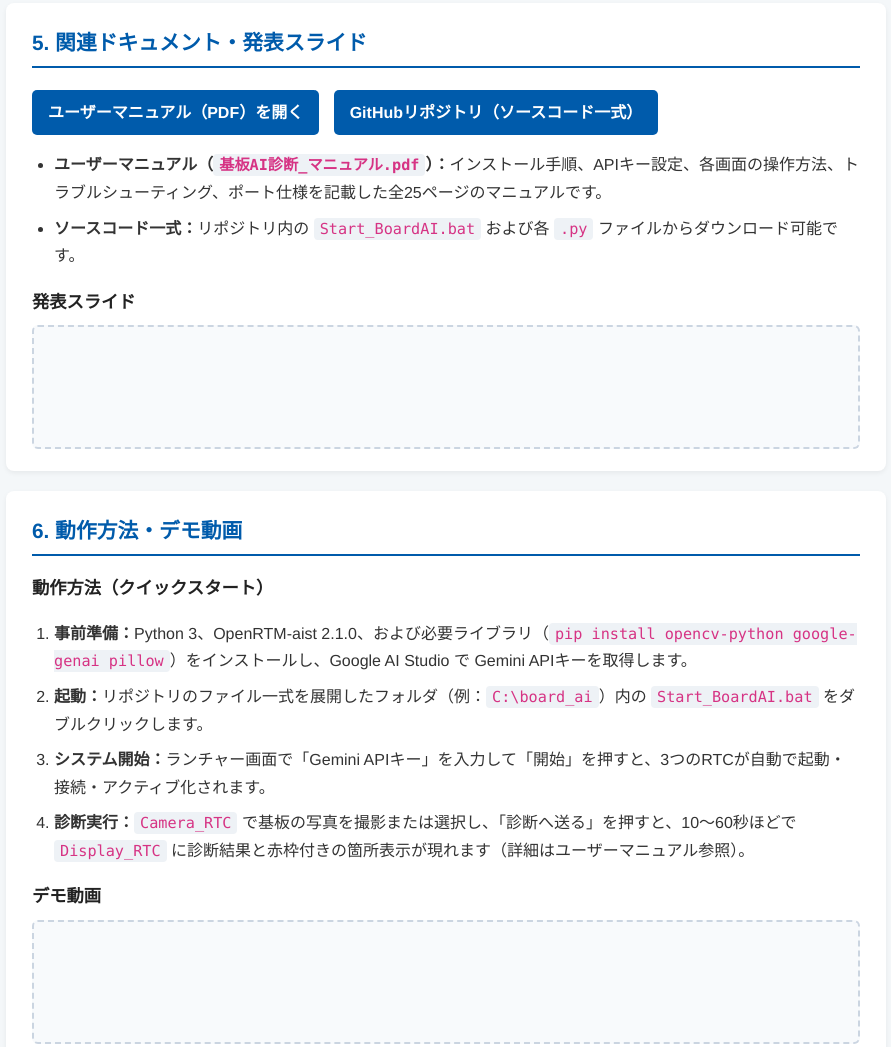
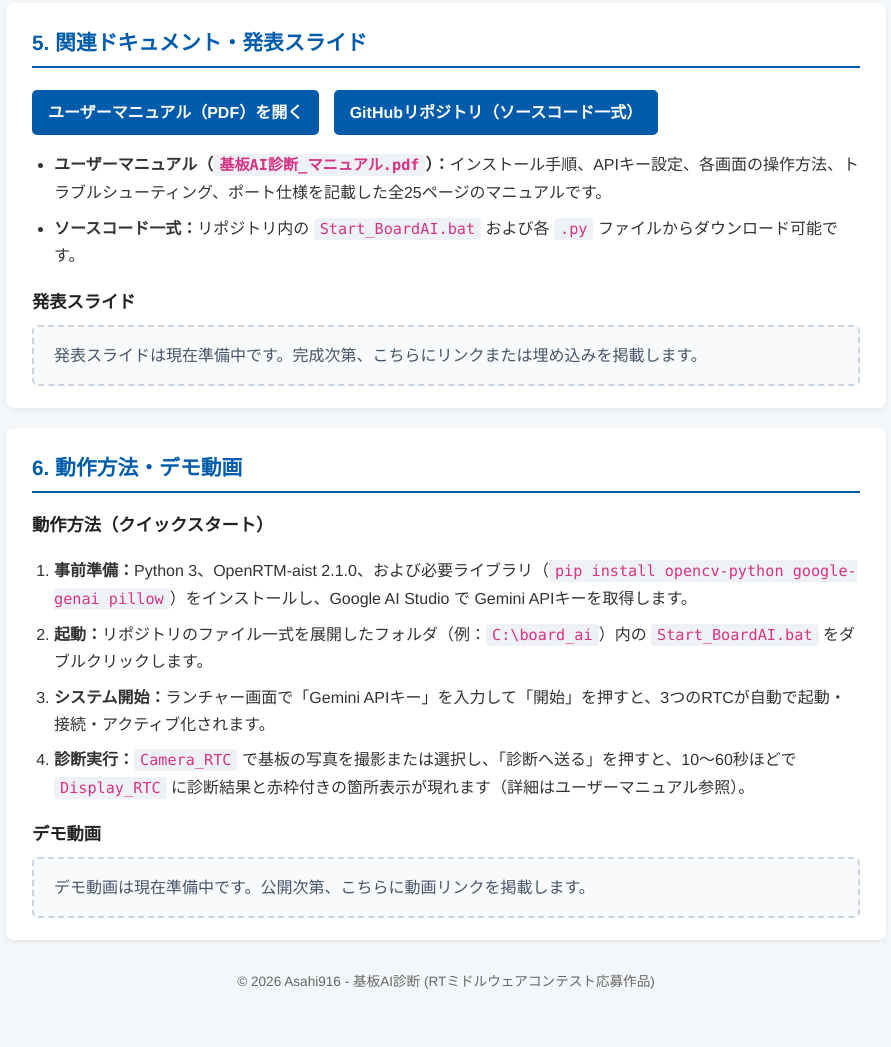
Before and after one commit to Asahi916/AI-, a plain HTML site: page index.html in a window 1280 px wide. Shown: the part 2261-3308 px from the top of the page, without its empty margins (194-1085 px from the left). Drawn offline with Linux system fonts and the light colour scheme.

Commit message:
Update index.html

```diff
--- a/index.html
+++ b/index.html
@@ -94,7 +94,8 @@
       background-color: #f8fafc;
       border: 2px dashed #cbd5e1;
       border-radius: 6px;
-      min-height: 120px;
+      padding: 15px 20px;
+      color: #475569;
       margin-top: 8px;
     }
     .btn-link {
@@ -226,7 +227,9 @@
     </ul>
 
     <h3>発表スライド</h3>
-    <div class="placeholder-box"></div>
+    <div class="placeholder-box">
+      発表スライドは現在準備中です。完成次第、こちらにリンクまたは埋め込みを掲載します。
+    </div>
   </section>
 
   <section>
@@ -240,7 +243,9 @@
     </ol>
 
     <h3>デモ動画</h3>
-    <div class="placeholder-box"></div>
+    <div class="placeholder-box">
+      デモ動画は現在準備中です。公開次第、こちらに動画リンクを掲載します。
+    </div>
   </section>
 
   <footer>
```
